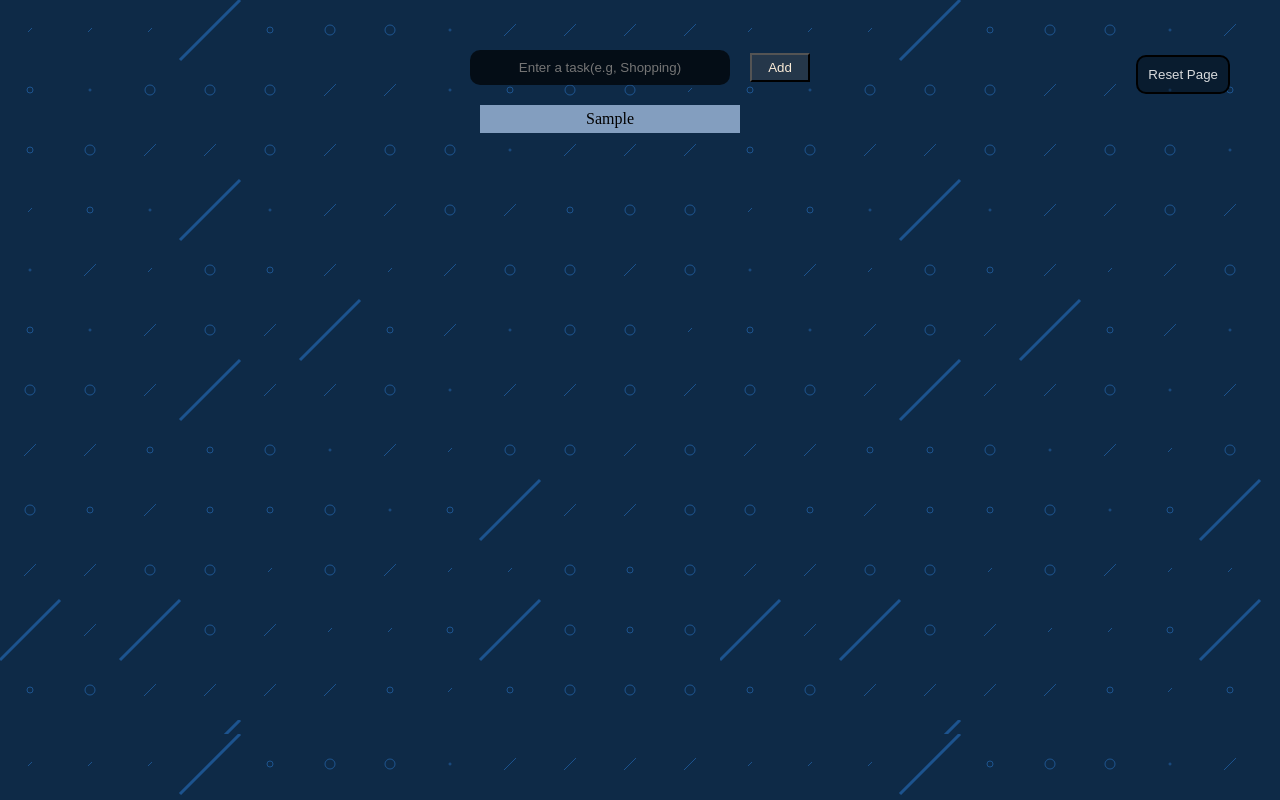
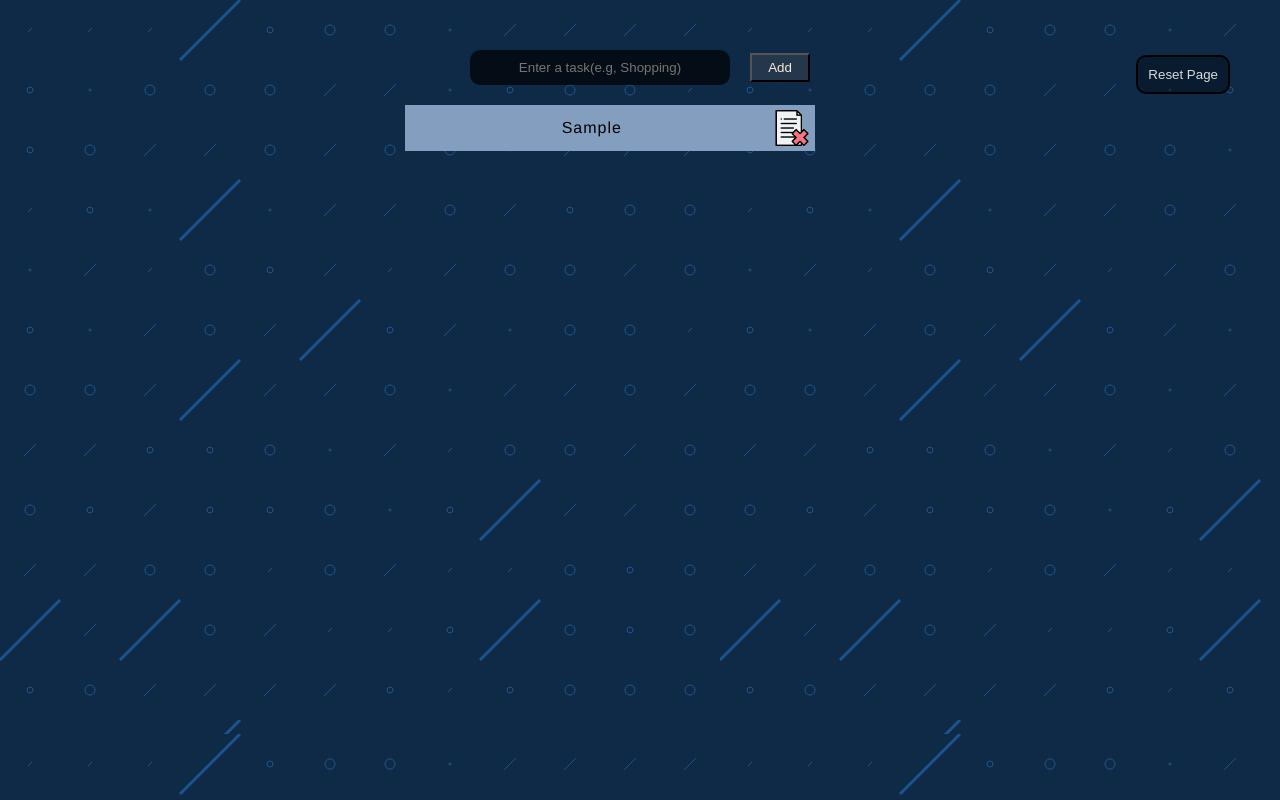
Before and after one commit to NeerajSati/to-do-app, a React (Create React App) app: page / in a window 1280 px wide. Both pictures are taken after typing "Sample" into the empty fields and a click on the button "Add". Built offline with nearby package versions, Linux system fonts and the light colour scheme.

Commit message:
Final Designing Done

```diff
--- a/src/components/ToDoApp.jsx
+++ b/src/components/ToDoApp.jsx
@@ -1,4 +1,6 @@
 import React,{useState, useEffect} from 'react'
+import doneImg from '../images/Done.png'
+import notDoneImg from '../images/NotDone.png'
 import './todoapp.css'
 
 function ToDoApp() {
@@ -23,7 +25,13 @@
     const [currTask,setCurrTask] = useState("");
     const handleSubmit = () =>{
         if(currTask){
-            setList(list => [currTask, ...list]);
+            if(currTask.length < 35){
+                setList(list => [currTask, ...list]);
+            }
+            else{
+                let text = currTask.substr(0,33) + "...";
+                setList(list => [text, ...list]);
+            }
             setCurrTask("");
         }
     }
@@ -59,12 +67,12 @@
         <div className='taskHalf'>
             {
                 doneList && doneList.map((singleDoneList)=>{
-                    return <div key={singleDoneList} className='singleTask singleTaskCompleted'>{singleDoneList}</div>
+                    return <div key={singleDoneList} className='singleTask singleTaskCompleted'><p>{singleDoneList}</p> <img className='tasksImg' src={doneImg}></img></div>
                 })
             }
             {
                 list && list.map((singleList,id)=>{
-                    return <div key={singleList} className='singleTask' onClick={()=>handleCompleted(id)}>{singleList}</div>
+                    return <div key={singleList} className='singleTask' onClick={()=>handleCompleted(id)}><p>{singleList}</p> <img className='tasksImg' src={notDoneImg}></img></div>
                 })
             }
         </div>
--- a/src/components/todoapp.css
+++ b/src/components/todoapp.css
@@ -42,14 +42,24 @@
 .singleTask{
     background-color: rgb(131, 158, 191);
     color: black;
-    width: 250px;
+    width: 25rem;
     margin-right: 60px;
     text-align: center;
     padding: 5px;
     margin-top: 10px;
     cursor: pointer;
+    display: flex;
+    align-items: center;
+    justify-content: center;
 }
 .singleTaskCompleted{
     color: rgb(255, 212, 137);
     background-color: rgb(59, 59, 59);
 }
+.singleTask p{
+    flex: 10;
+}
+.tasksImg{
+    width: 20px;
+    flex: 1;
+  }
--- a/src/index.css
+++ b/src/index.css
@@ -7,4 +7,6 @@
   min-height: 100vh;
   background-image: url('./images/Background.svg');
   color: wheat;
+  font-family: 'Franklin Gothic Medium', 'Arial Narrow', Arial, sans-serif;
+  letter-spacing: 1px;
 }
```
Also changed, not shown: src/images/Done.png (added), src/images/NotDone.png (added).
